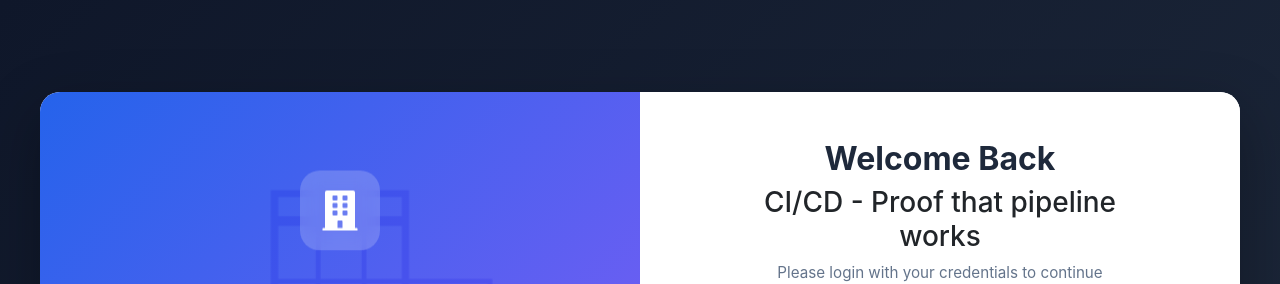
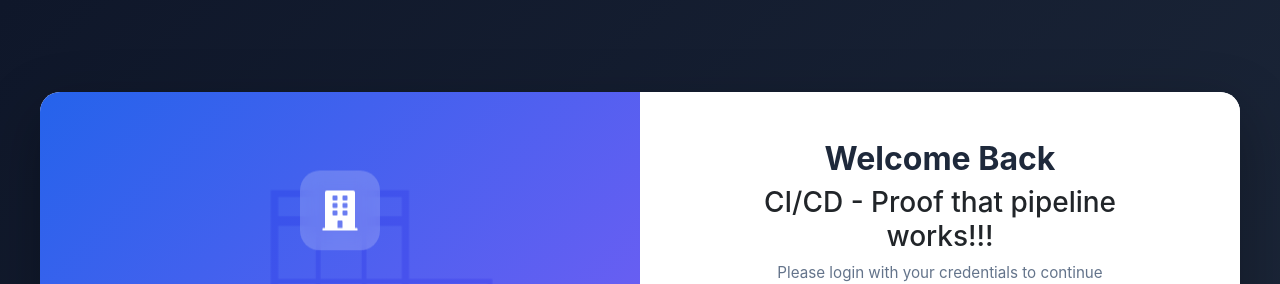
Before and after one commit to AGLoCo13/Node-React.js-Expenses-Application, a React (Create React App) app in the folder urbansync-v2/frontend/: page / in a window 1280 px wide. Shown: the top 284 px of the page. Built offline with nearby package versions, Linux system fonts and the light colour scheme.

Commit message:
Proof that Jenkins and CI/CD pipeline works

```diff
--- a/urbansync-v2/frontend/src/components/LoginPage.js
+++ b/urbansync-v2/frontend/src/components/LoginPage.js
@@ -109,7 +109,7 @@ function LoginPage() {
           <div className="login-form-container">
             <div className="login-header">
               <h2 className="login-title">Welcome Back</h2>
-              <h3 className='ci-cd'>CI/CD - Proof that pipeline works
+              <h3 className='ci-cd'>CI/CD - Proof that pipeline works!!!
               </h3>
               <p className="login-description">
                 Please login with your credentials to continue
```
